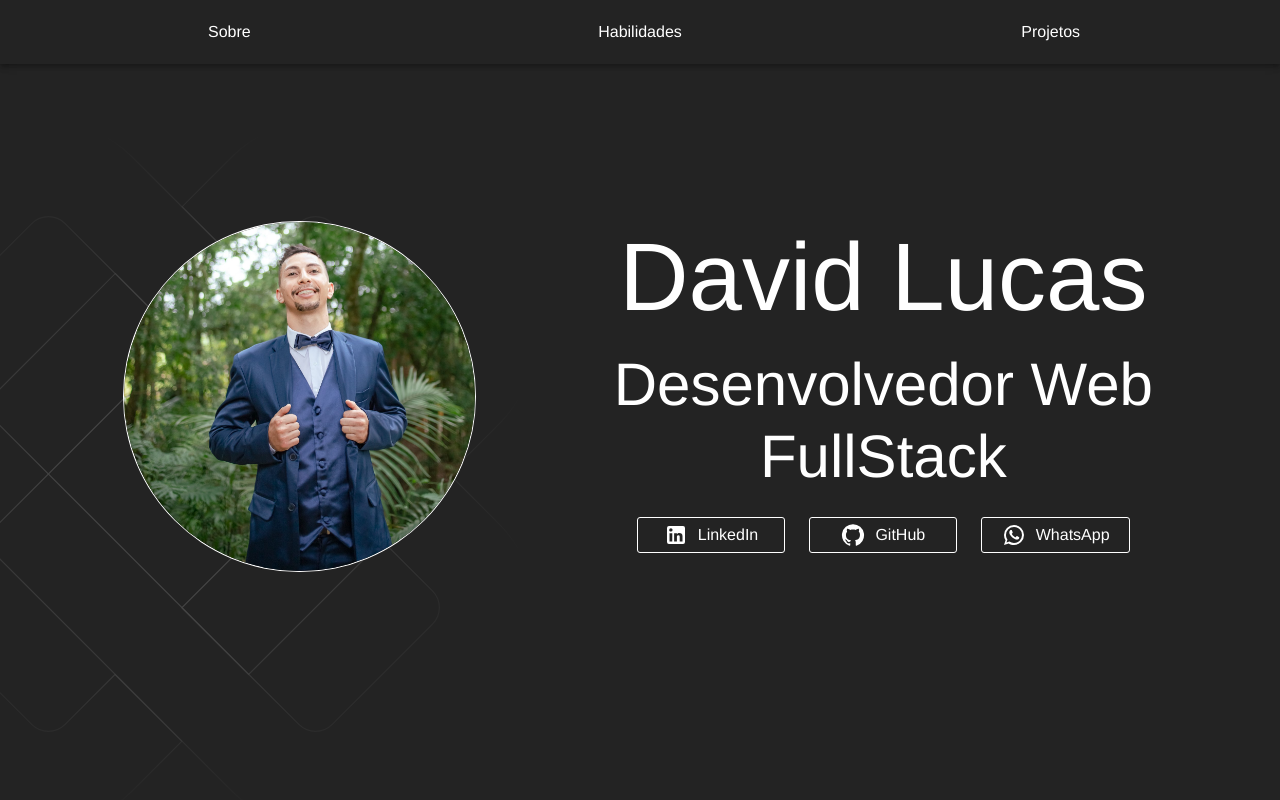
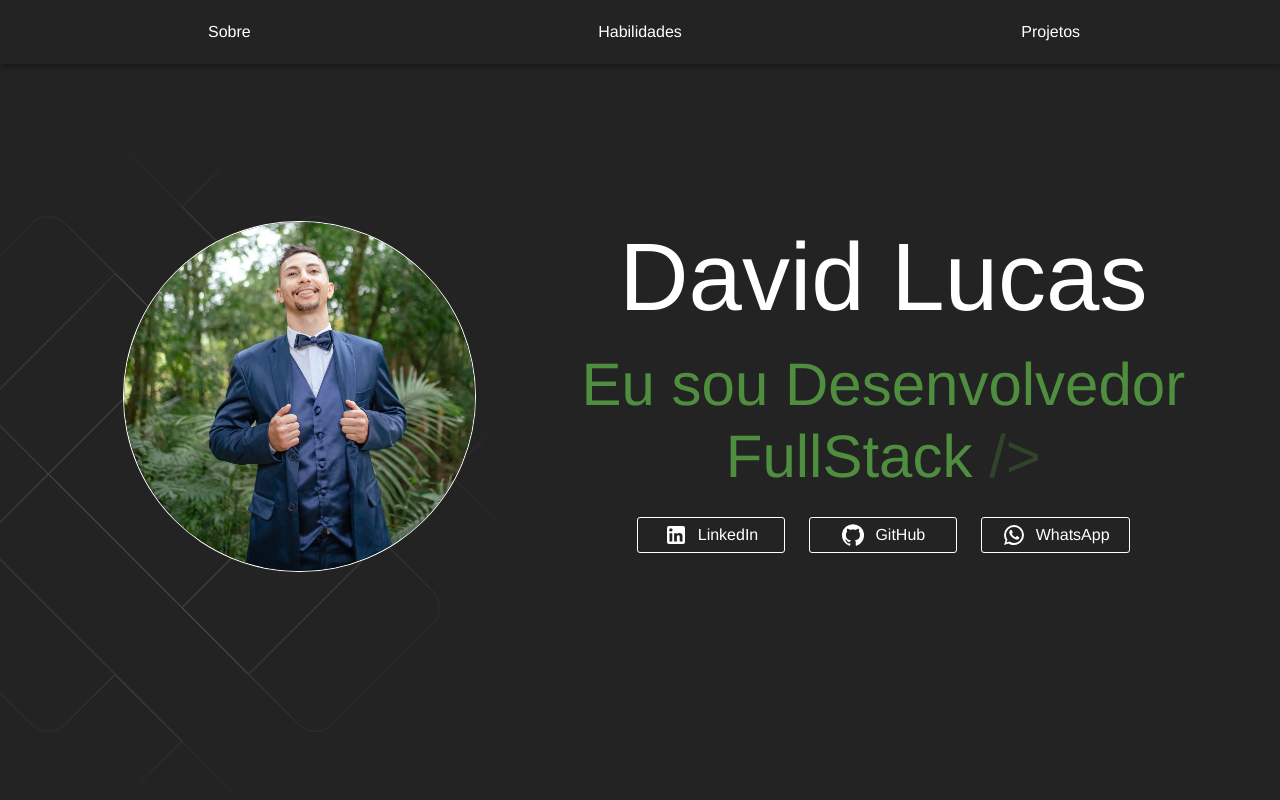
Before and after one commit to dvdlucas/meu-portfolio, a React (Vite) app: page / in a window 1280 px wide. Shown: the top 800 px of the page. Built offline with nearby package versions, Linux system fonts and the light colour scheme.

Commit message:
Add : animation from Hero

```diff
--- a/src/pages/Home/sections/Hero/Hero.tsx
+++ b/src/pages/Home/sections/Hero/Hero.tsx
@@ -5,6 +5,7 @@ import GitHubIcon from '@mui/icons-material/GitHub';
 import WhatsAppIcon from '@mui/icons-material/WhatsApp';
 import StyledButton from "../../../../components/StyledButton/StyledButton";
 import { AnimatedBackground } from "../../../../components/AnimatedBackground/AnimatedBackground";
+import React, { useState, useEffect } from "react";
 
 const StyledHero = styled("div")(({ theme }) => ({
     backgroundColor: theme.palette.primary.main,
@@ -25,7 +26,31 @@ const StyledImg = styled("img")(({ theme }) => ({
     border: `1px solid ${theme.palette.primary.contrastText}`,
 }));
 
+const BlinkingText = styled("span")({
+    animation: "blink 1s infinite",
+    "@keyframes blink": {
+        "0%": { opacity: 1 },
+        "50%": { opacity: 0 },
+        "100%": { opacity: 1 },
+    },
+});
+
 const Hero = () => {
+    const words = ["Desenvolvedor FullStack"];
+    const [textIndex, setTextIndex] = useState(0);
+    const [currentText, setCurrentText] = useState("");
+
+    useEffect(() => {
+        const intervalId = setInterval(() => {
+            setCurrentText((prevText) => {
+                const nextTextIndex = (textIndex + 1) % words.length;
+                return words[nextTextIndex].substring(0, prevText.length + 1);
+            });
+        }, 150);
+
+        return () => clearInterval(intervalId);
+    }, [textIndex]);
+
     return (
         <StyledHero>
             <Container maxWidth="lg">
@@ -42,7 +67,13 @@ const Hero = () => {
                     </Grid>
                     <Grid item xs={12} md={7}>
                         <Typography color="primary.contrastText" variant="h1" textAlign="center" pb={2}>David Lucas</Typography>
-                        <Typography color="primary.contrastText" variant="h2" textAlign="center">Desenvolvedor Web FullStack</Typography>
+                        <Typography color="secondary.main" variant="h2" textAlign="center">
+                            Eu sou{" "}
+                            {currentText}
+                            <BlinkingText>
+                                {" />"}
+                            </BlinkingText>
+                        </Typography>
                         <Grid container display="flex" justifyContent="center" spacing={3} pt={3}>
                             <Grid item xs={12} md={3} display="flex" justifyContent="center">
                                 <StyledButton onClick={() => window.open("https://linkedin.com/in/david-lucas-devfullstack/", "_blank")}>
```
